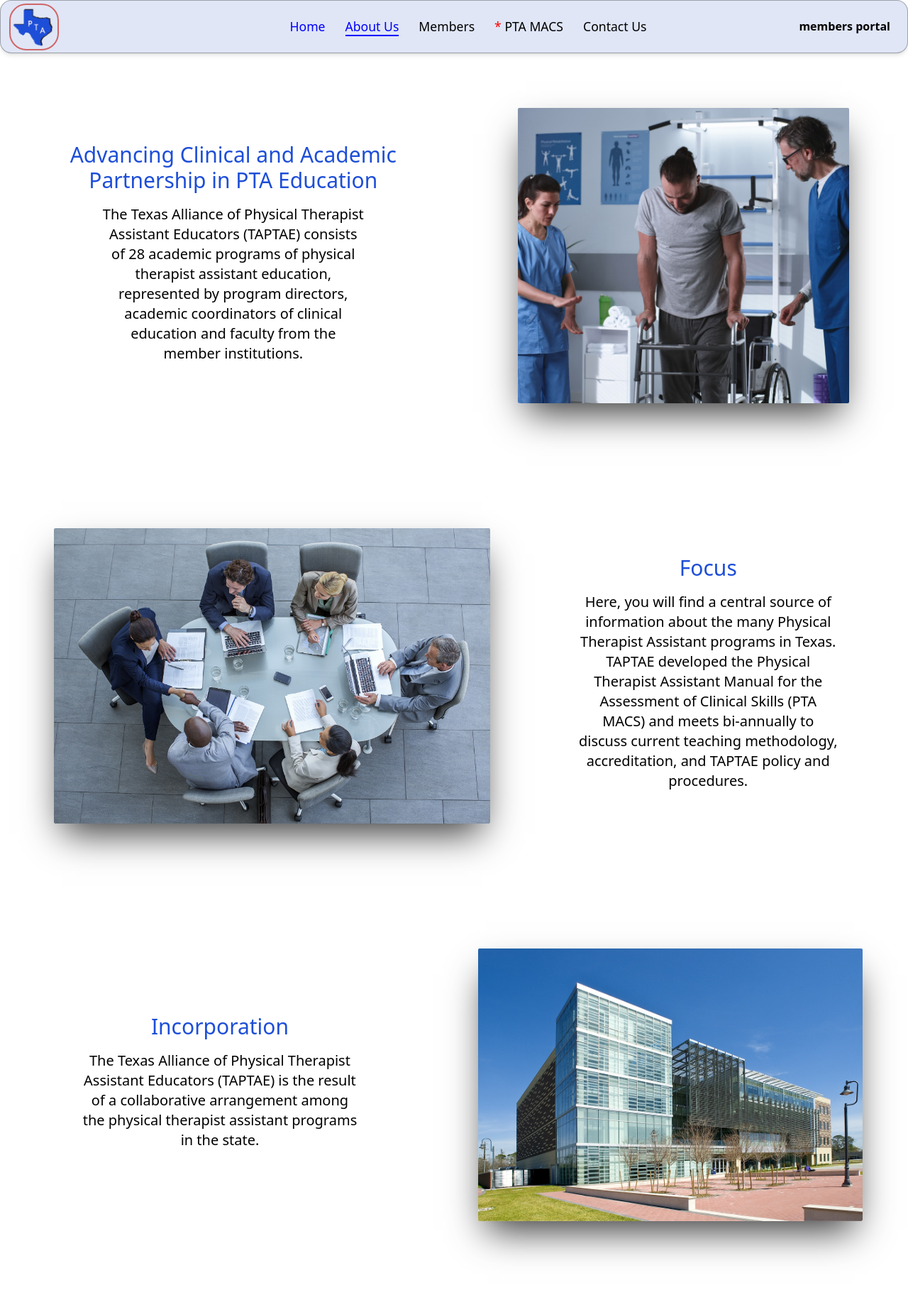
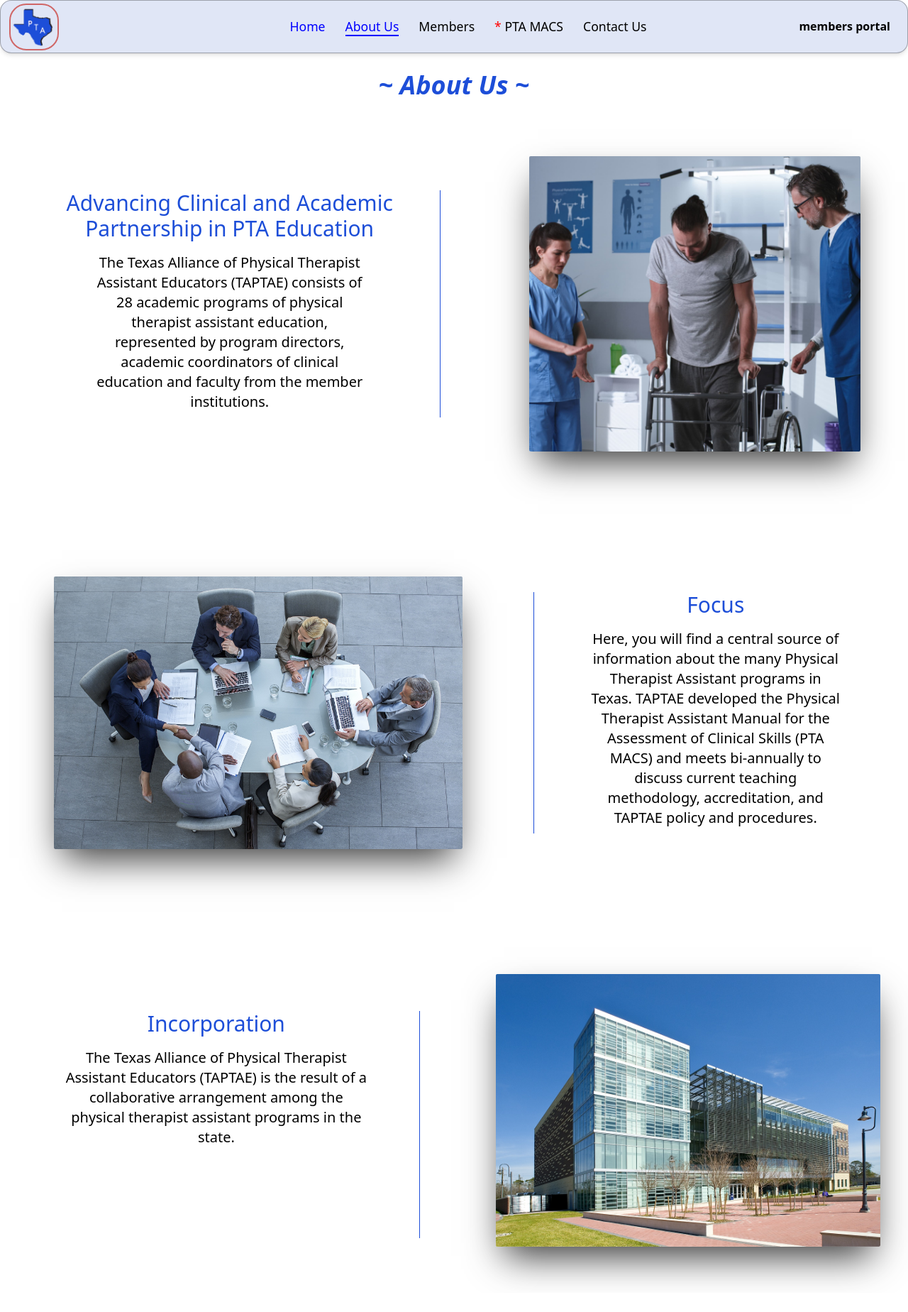
Before and after one commit to Jackal73/TAPTAE-client, a React (Create React App) app: page /about in a window 1280 px wide. Shown: the top 1848 px of the page at 71% size. After the commit the page ends 1821 px from the top, so only its background shows below. Built offline with nearby package versions, Linux system fonts and the light colour scheme.

Commit message:
:necktie: Update `AboutUs` and `Members` pages

```diff
--- a/src/pages/aboutUs/AboutUs.jsx
+++ b/src/pages/aboutUs/AboutUs.jsx
@@ -23,12 +23,12 @@ export default function AboutUs() {
                 />
               </Col>
             </Row> */}
-            <div className="mt-5">
+            <div className="mt-[100px]">
               <h1 className="flex font-bold text-center italic justify-center text-4xl text-blue-700 ">
                 ~ About Us ~
               </h1>
               <Row className="z-[99] mt-20 flex grid-cols-2 justify-around items-center">
-                <Col className=" text-[#000] mr-10 w-[40%]">
+                <Col className=" text-[#000] pr-10 w-[45%] h-[20rem] border-r border-blue-700">
                   <h1 className="text-center text-3xl font-normal text-blue-700 mb-[8px] mx-auto">
                     Advancing Clinical and Academic Partnership in PTA Education
                     <p className="text-xl font-normal leading-7 text-black mt-[16px] mb-0 mx-auto w-[75%]">
@@ -42,7 +42,7 @@ export default function AboutUs() {
                 </Col>
                 <Col className=" text-[#000]">
                   <img
-                    className="w-auto h-[26rem] object-cover rounded-sm border-[0px] border-[#ccc] shadow-2xl shadow-black/80"
+                    className="w-auto h-[26rem] object-cover rounded-sm border-[0px] border-[#ccc] shadow-2xl shadow-black/80 ml-10"
                     src={hero1}
                     alt=""
                   />
@@ -54,12 +54,12 @@ export default function AboutUs() {
               <Row className="z-[99] mt-20 flex grid-cols-2 justify-around items-center">
                 <Col className=" text-[#000] ml-10 w-[50%]">
                   <img
-                    className="w-auto h-[26rem] object-cover rounded-sm border-[0px] border-[#ccc] shadow-2xl shadow-black/80"
+                    className="w-auto h-[24rem] object-cover rounded-sm border-[0px] border-[#ccc] shadow-2xl shadow-black/80"
                     src={heroPic}
                     alt=""
                   />
                 </Col>
-                <Col className=" text-[#000] ml-10 w-[40%]">
+                <Col className=" text-[#000] ml-10 pl-5 w-[40%] border-l border-blue-700">
                   <h1 className="text-center text-3xl font-normal text-blue-700 mb-[8px] mx-auto">
                     Focus
                     <p className="text-xl font-normal leading-7 text-black mt-[16px] mb-0 mx-auto w-[75%]">
@@ -77,7 +77,7 @@ export default function AboutUs() {
               <Row className="h-24"></Row>
 
               <Row className="z-[99] mt-20 flex grid-cols-2 justify-around items-center">
-                <Col className=" text-[#000] mr-10 w-[40%]">
+                <Col className="text-[#000] mr-10 w-[45%] h-[20rem] pr-5 border-r border-blue-700">
                   <h1 className="text-center text-3xl font-normal text-blue-700 mb-[8px] mx-auto">
                     Incorporation
                     <p className="text-xl font-normal leading-7 text-black mt-[16px] mb-0 mx-auto w-[80%]">
@@ -90,38 +90,13 @@ export default function AboutUs() {
                 </Col>
                 <Col className=" text-[#000]">
                   <img
-                    className="w-auto h-96 object-cover rounded-sm border-[0px] border-[#ccc] shadow-2xl shadow-black/80"
+                    className="w-auto h-[24rem] object-cover rounded-sm border-[0px] border-[#ccc] shadow-2xl shadow-black/80 ml-10 mb-10"
                     src={heroPic1}
                     alt=""
                   />
                 </Col>
               </Row>
-              <Row className="h-48"></Row>
-
-              {/* <hr className="w-full border border-[#999] my-[16px] mx-[auto]" /> */}
-
-              {/* <Row className="z-[99]">
-                <h1 className="text-left text-2xl font-normal text-blue-700 mt-0 mb-[8px] mx-auto">
-                  Incorporation
-                </h1>
-                <p className="text-base font-normal leading-6 text-black rounded mt-[16px] mb-0 mx-auto">
-                  The Texas Alliance of Physical Therapist Assistant Educators
-                  (TAPTAE) is the result of a collaborative arrangement among
-                  the physical therapist assistant programs in the state.
-                </p>
-              </Row> */}
-
-              {/* <hr className="w-full border border-[#999] my-[16px] mx-[auto]" /> */}
-
-              {/* <Row className="z-[99]">
-                <h1 className="text-left text-2xl font-normal text-[#05055edb] mt-0 mb-[8px] mx-auto">Members List</h1>
-                <a href="/members" className="text-lg pl-2 text-[blue] hover:underline">
-                  Click here for Consortium member and contact information.
-                </a>
-              </Row> */}
             </div>
-
-            {/* <hr className="w-full border-[2px] border-[#999] my-[32px] mx-auto" /> */}
           </div>
         </div>
       </div>
--- a/src/pages/members/Members.jsx
+++ b/src/pages/members/Members.jsx
@@ -10,7 +10,7 @@ export default function Members() {
       <div className="flex w-full">
         {/* <Leftbar /> */}
         <div className="flex-[8]">
-          <div className="mt-[30px] px-[25px] pb-[25px]">
+          <div className="mt-[100px] px-[25px] pb-[25px]">
             <h1 className="flex font-bold text-center italic justify-center text-4xl text-blue-700 ">
               ~ Members ~
             </h1>
```
